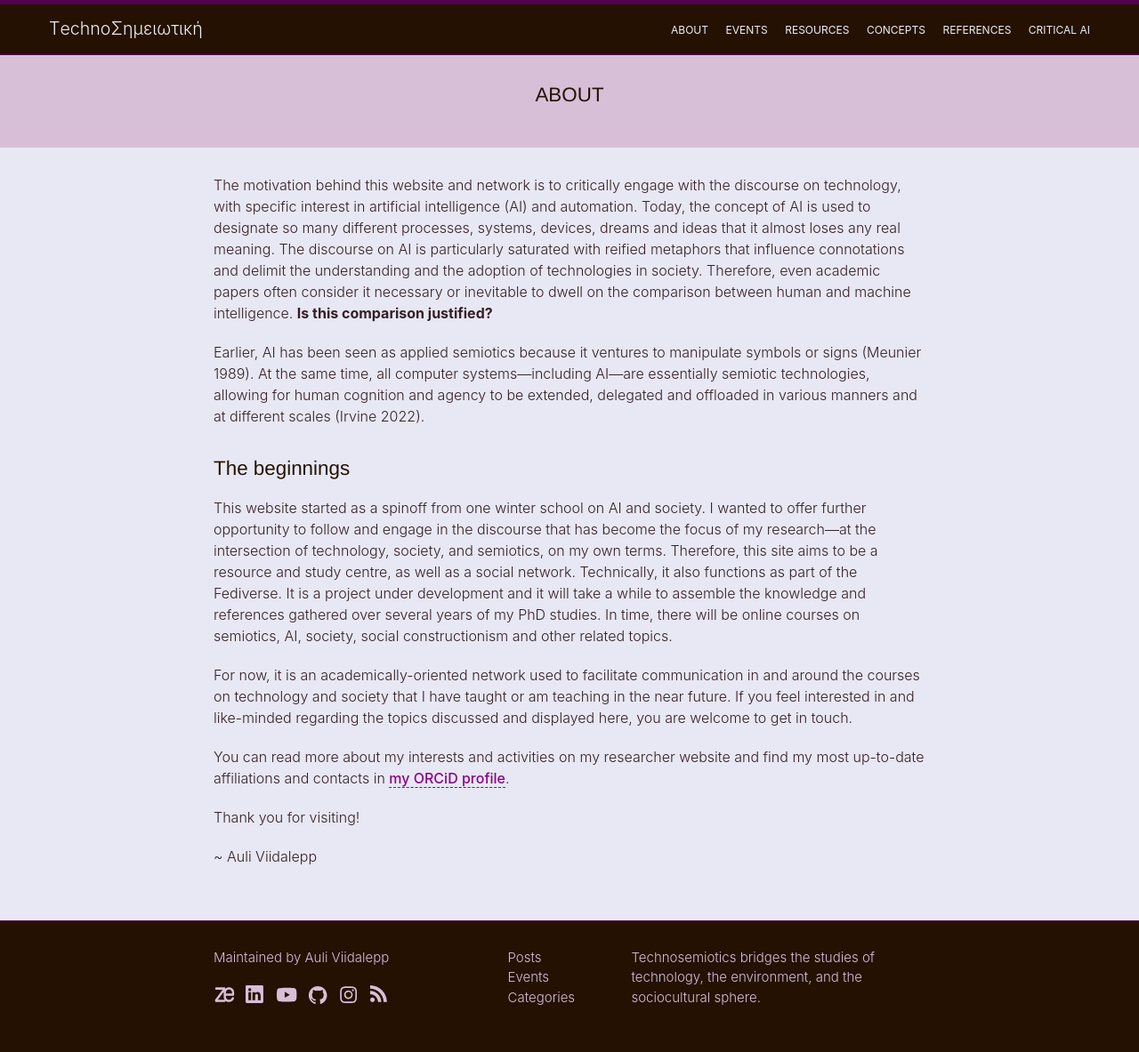
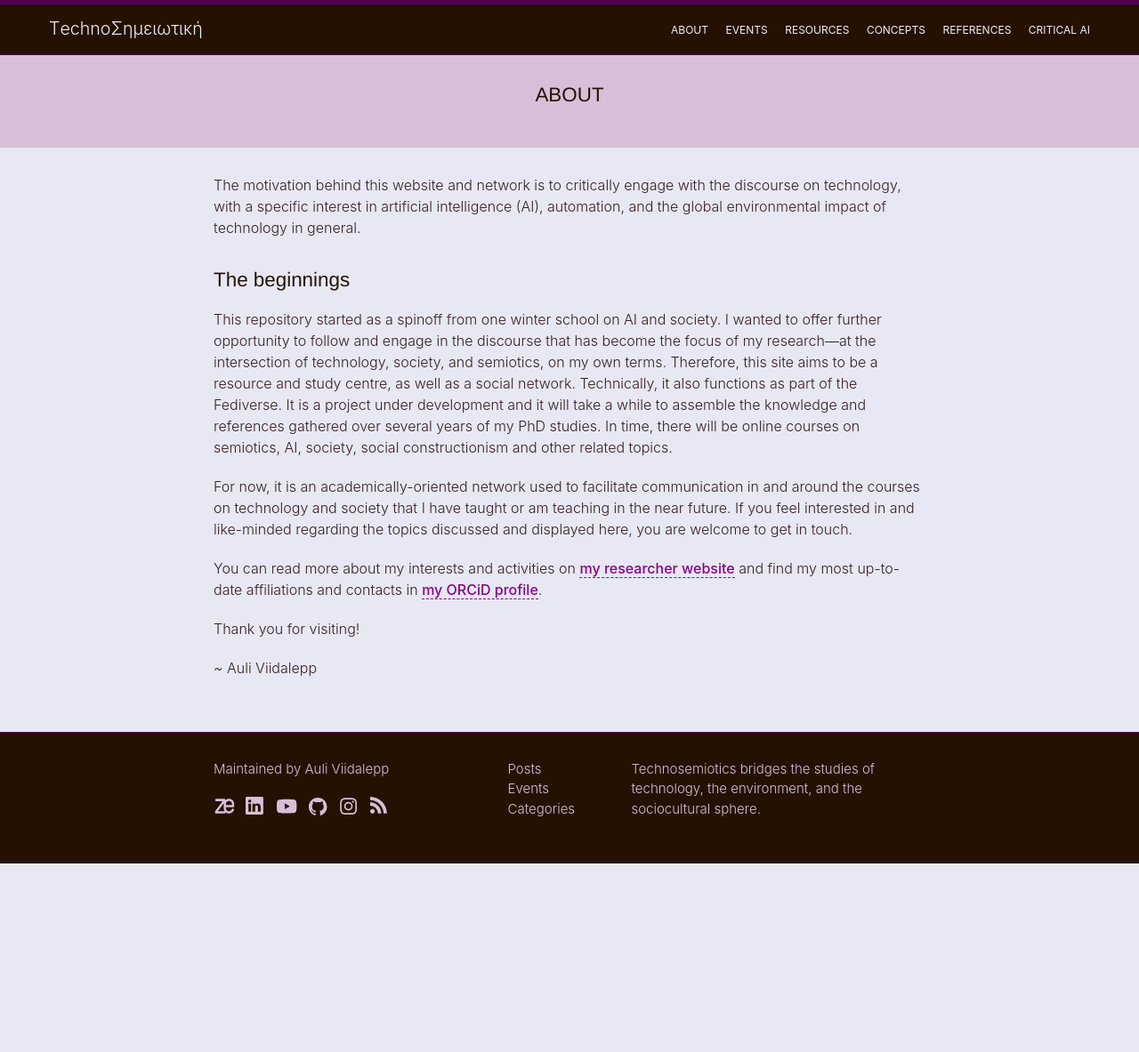
Before and after one commit to technosemiotics/technosemiotics.net, a Jekyll site: the page built from _pages/about.md, in a window 1280 px wide. Shown: the whole page at 89% size. Built offline with Jekyll 4.4.1, drawn with Linux system fonts in a browser that asks for light colours; after the commit the page ends 971 px from its top, so only the background shows below that.

Commit message:
Update about.md

```diff
--- a/_pages/about.md
+++ b/_pages/about.md
@@ -4,18 +4,16 @@ title: About
 permalink: /about/
 ---
 
-The motivation behind this website and network is to critically engage with the discourse on technology, with specific interest in artificial intelligence (AI) and automation. Today, the concept of AI is used to designate so many different processes, systems, devices, dreams and ideas that it almost loses any real meaning. The discourse on AI is particularly saturated with reified metaphors that influence connotations and delimit the understanding and the adoption of technologies in society. Therefore, even academic papers often consider it necessary or inevitable to dwell on the comparison between human and machine intelligence. **Is this comparison justified?**
-
-Earlier, AI has been seen as applied semiotics because it ventures to manipulate symbols or signs (Meunier 1989). At the same time, all computer systems—including AI—are essentially semiotic technologies, allowing for human cognition and agency to be extended, delegated and offloaded in various manners and at different scales (Irvine 2022).
+The motivation behind this website and network is to critically engage with the discourse on technology, with a specific interest in artificial intelligence (AI), automation, and the global environmental impact of technology in general.
 
 
 ## The beginnings
 
-This website started as a spinoff from one winter school on AI and society. I wanted to offer further opportunity to follow and engage in the discourse that has become the focus of my research—at the intersection of technology, society, and semiotics, on my own terms. Therefore, this site aims to be a resource and study centre, as well as a social network. Technically, it also functions as part of the Fediverse. It is a project under development and it will take a while to assemble the knowledge and references gathered over several years of my PhD studies. In time, there will be online courses on semiotics, AI, society, social constructionism and other related topics.
+This repository started as a spinoff from one winter school on AI and society. I wanted to offer further opportunity to follow and engage in the discourse that has become the focus of my research—at the intersection of technology, society, and semiotics, on my own terms. Therefore, this site aims to be a resource and study centre, as well as a social network. Technically, it also functions as part of the Fediverse. It is a project under development and it will take a while to assemble the knowledge and references gathered over several years of my PhD studies. In time, there will be online courses on semiotics, AI, society, social constructionism and other related topics.
 
 For now, it is an academically-oriented network used to facilitate communication in and around the courses on technology and society that I have taught or am teaching in the near future. If you feel interested in and like-minded regarding the topics discussed and displayed here, you are welcome to get in touch.
 
-You can read more about my interests and activities on my researcher website and find my most up-to-date affiliations and contacts in [my ORCiD profile](https://orcid.org/0000-0002-6206-5681).
+You can read more about my interests and activities on [my researcher website](https://auliviidalepp.ee) and find my most up-to-date affiliations and contacts in [my ORCiD profile](https://orcid.org/0000-0002-6206-5681).
 
 Thank you for visiting!
 
```
